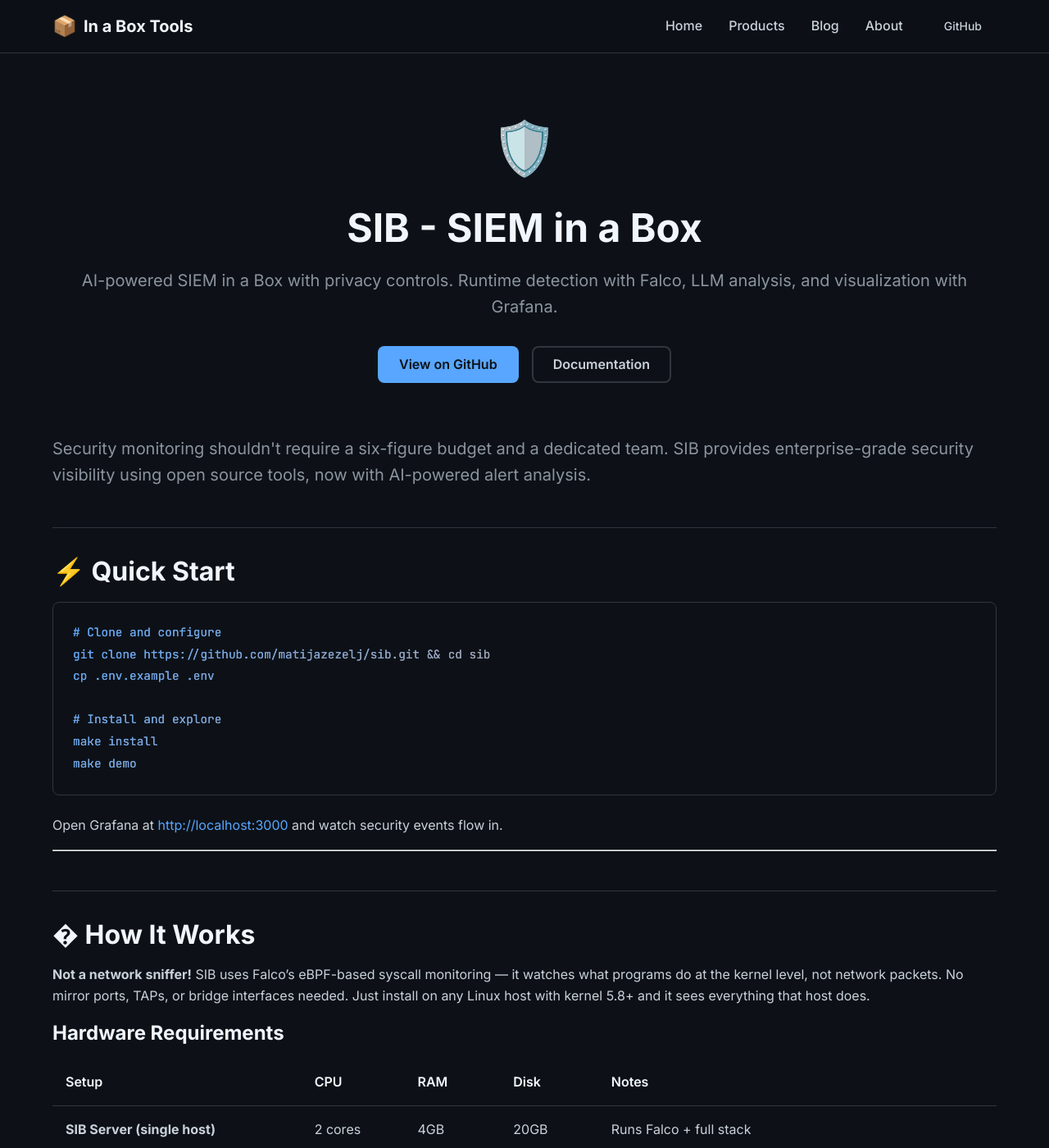
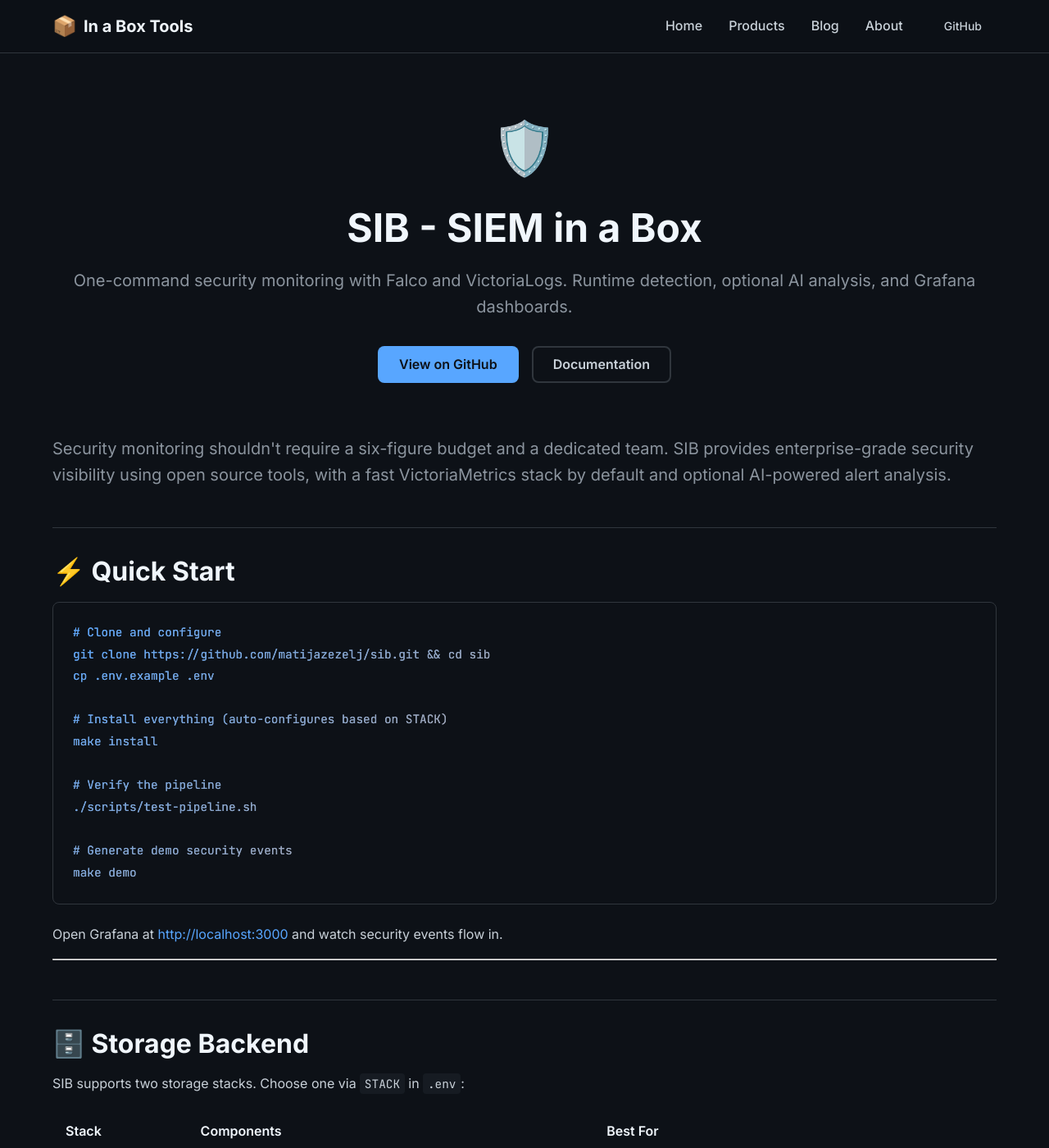
Before and after one commit to matijazezelj/in-a-box-tools-tech, a Jekyll site: the page built from _products/sib.md, in a window 1280 px wide and 1400 px high. Shown: the whole window at 82% size. Built offline with Jekyll 4.4.1, drawn with Linux system fonts in a browser that asks for light colours; some of the changed text lies outside the part shown.

Commit message:
docs: update product pages with latest GitHub repo information
SIB:
- Add prerequisites section (Docker/Podman, kernel requirements)
- Add access endpoints section with service URLs
- Add make health command to reference
- Update storage backend documentation for VictoriaMetrics

SIB-K8s:
- Improve quick start with cleaner Helm installation flow
- Consolidate Grafana access instructions
- Add cross-reference to SIB for non-K8s users

OIB:
- Add prerequisites section
- Use make bootstrap for one-command setup
- Expand endpoints with public/localhost distinction
- Add configuration section with environment variables
- Add Docker log driver and Prometheus label examples
- Add endpoint probing section for Blackbox Exporter

````diff
--- a/_products/sib.md
+++ b/_products/sib.md
@@ -1,7 +1,7 @@
 ---
 layout: product
 title: "SIB - SIEM in a Box"
-tagline: "AI-powered SIEM in a Box with privacy controls. Runtime detection with Falco, LLM analysis, and visualization with Grafana."
+tagline: "One-command security monitoring with Falco and VictoriaLogs. Runtime detection, optional AI analysis, and Grafana dashboards."
 icon: "🛡️"
 github: "https://github.com/matijazezelj/sib"
 docs: "https://github.com/matijazezelj/sib#readme"
@@ -9,7 +9,7 @@
 ---
 
 <section class="product-intro">
-  <p class="lead">Security monitoring shouldn't require a six-figure budget and a dedicated team. SIB provides enterprise-grade security visibility using open source tools, now with AI-powered alert analysis.</p>
+  <p class="lead">Security monitoring shouldn't require a six-figure budget and a dedicated team. SIB provides enterprise-grade security visibility using open source tools, with a fast VictoriaMetrics stack by default and optional AI-powered alert analysis.</p>
 </section>
 
 ## ⚡ Quick Start
@@ -19,8 +19,13 @@
 git clone https://github.com/matijazezelj/sib.git && cd sib
 cp .env.example .env
 
-# Install and explore
+# Install everything (auto-configures based on STACK)
 make install
+
+# Verify the pipeline
+./scripts/test-pipeline.sh
+
+# Generate demo security events
 make demo
 ```
 
@@ -28,7 +33,33 @@
 
 ---
 
-## � How It Works
+## 🗄️ Storage Backend
+
+SIB supports two storage stacks. Choose one via `STACK` in `.env`:
+
+| Stack | Components | Best For |
+|-------|------------|----------|
+| **`vm`** (default) | VictoriaLogs + VictoriaMetrics + node_exporter | Low RAM usage, faster queries, recommended |
+| **`grafana`** | Loki + Prometheus + Alloy | Grafana ecosystem, native integrations |
+
+```bash
+# In .env
+STACK=vm        # Default - VictoriaMetrics ecosystem
+# STACK=grafana # Alternative - Grafana ecosystem
+```
+
+---
+
+## 📋 Prerequisites
+
+- **Docker** CE 20.10+ or **Podman** 4.0+ (rootful mode)
+- **Docker Compose** v2+
+- **Linux kernel** 5.8+ (for eBPF support)
+- **Make** utility
+
+---
+
+## 🧠 How It Works
 
 > **Not a network sniffer!** SIB uses Falco's eBPF-based syscall monitoring — it watches what programs do at the kernel level, not network packets. No mirror ports, TAPs, or bridge interfaces needed. Just install on any Linux host with kernel 5.8+ and it sees everything that host does.
 
@@ -42,14 +73,15 @@
 
 ---
 
-## �🛡️ What You Get
+## 🛡️ What You Get
 
 | Component | Technology | Purpose |
 |-----------|------------|---------|
 | **Detection** | Falco | Runtime security using eBPF syscall monitoring |
 | **Routing** | Falcosidekick | Alert routing to 50+ destinations |
-| **Storage** | Loki | Log aggregation optimized for security events |
-| **Metrics** | Prometheus | Metrics collection and alerting |
+| **Storage** | VictoriaLogs (default) or Loki | Log aggregation optimized for security events |
+| **Metrics** | VictoriaMetrics (default) or Prometheus | Metrics collection and alerting |
+| **Host Metrics** | node_exporter | Host metrics for fleet views (VM stack) |
 | **Visualization** | Grafana | Pre-built security dashboards |
 | **Threat Intel** | Multiple feeds | Automatic IOC updates |
 
@@ -69,6 +101,19 @@
 | **Cryptomining** | Mining processes, pool connections |
 
 All detection rules are mapped to **MITRE ATT&CK** techniques.
+
+---
+
+## 🔌 Access Endpoints
+
+Once installed, you can access:
+
+| Service | Endpoint | Notes |
+|---------|----------|-------|
+| **Grafana** | `http://localhost:3000` | Default credentials: admin/admin |
+| **Falcosidekick API** | `http://localhost:2801` | Alert routing status |
+| **VictoriaLogs** | `http://localhost:9428` | VM stack only |
+| **Loki** | `http://localhost:3100` | Grafana stack only |
 
 ---
 
@@ -143,7 +188,7 @@
 Bring your existing detection rules. SIB includes a converter that transforms Sigma rules into:
 
 1. **Falco rules** — For runtime detection
-2. **LogQL alerts** — For log-based detection in Loki
+2. **LogsQL alerts** — For log-based detection in VictoriaLogs (or LogQL for Loki when using the Grafana stack)
 
 ```bash
 make convert-sigma
@@ -179,9 +224,9 @@
 ```
 ┌─────────────────────────────────────────────────────────┐
 │                    SIB Central Server                    │
-│  ┌─────────┐ ┌──────┐ ┌────────────┐ ┌─────────┐       │
-│  │ Grafana │ │ Loki │ │ Prometheus │ │Sidekick │       │
-│  └─────────┘ └──────┘ └────────────┘ └─────────┘       │
+│  ┌─────────┐ ┌──────────────┐ ┌──────────────┐ ┌─────────┐       │
+│  │ Grafana │ │ Log Storage  │ │ Metrics DB   │ │Sidekick │       │
+│  └─────────┘ └──────────────┘ └──────────────┘ └─────────┘       │
 └─────────────────────────▲──────────────▲────────────────┘
                           │              │
      ┌────────────────────┼──────────────┼────────────────┐
@@ -232,6 +277,7 @@
 make stop                 # Stop all services
 make restart              # Restart all services
 make status               # Show service status
+make health               # Verify all services operational
 
 # Logs
 make logs                 # Tail all logs
````
Also changed, not shown: other parts of _products/sib.md (+1 -1 lines), _products/oib.md (+99 -12 lines), _products/sib-k8s.md (+30 -12 lines).
